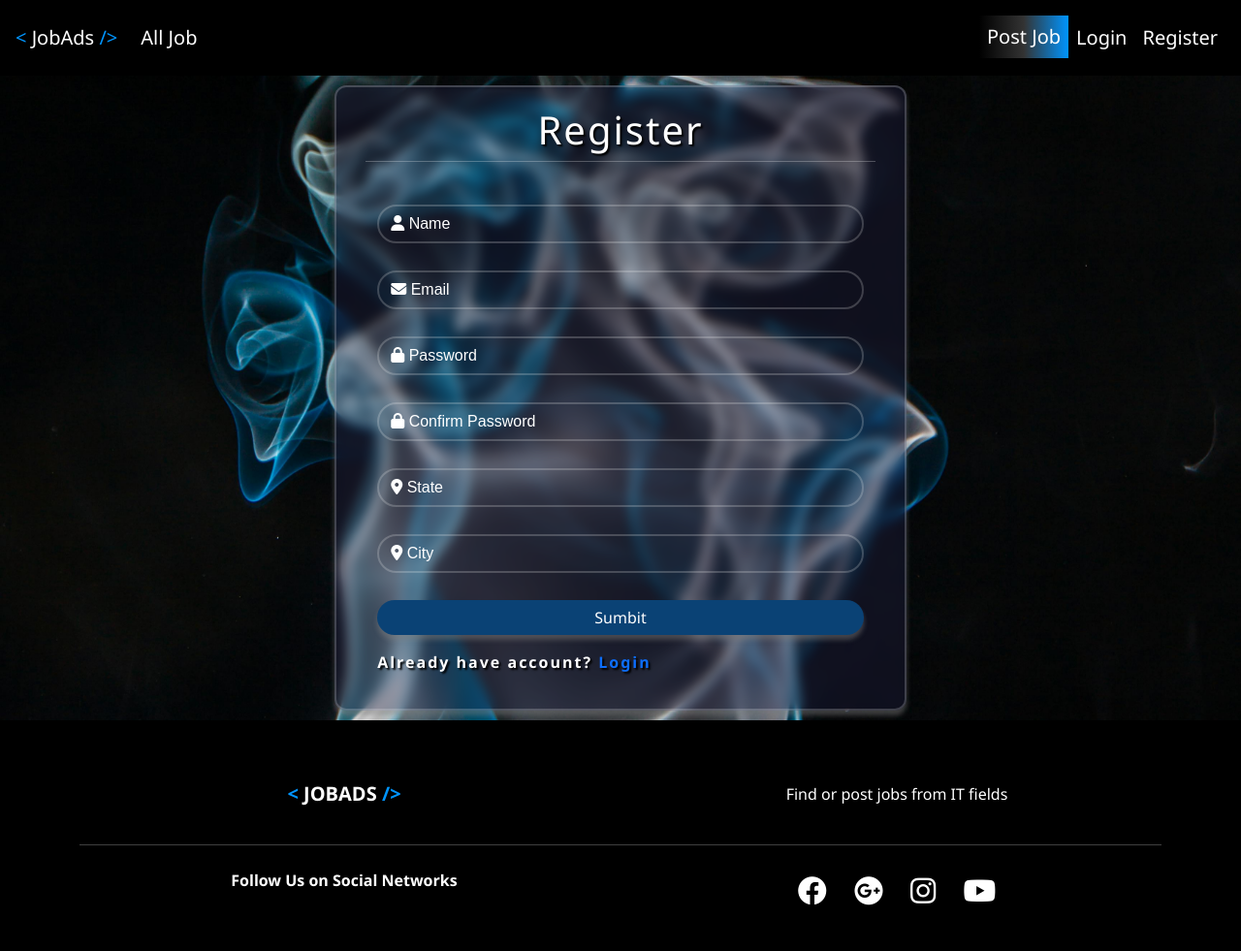
After one commit to antonijevicevadragana/jobAds-php, a PHP site: page /auth/register in a window 1280 px wide. The commit adds this page. Shown: the whole page at 97% size. Run offline with PHP 8.4, Linux system fonts and the light colour scheme; a stand-in replaces the project's code that opens the database connection; some libraries are stand-ins or nearby versions.

Commit message:
User view and controller

```diff
--- /dev/null
+++ b/App/controllers/UserController.php
@@ -0,0 +1,32 @@
+<?php
+
+namespace App\Controllers;
+
+use Framework\Database;
+use Framework\Validation;
+
+class UserController
+{
+    protected $db;
+    public function __construct()
+    {
+        $config = require basePath('config/db.php');
+        $this->db = new Database($config);
+    }
+
+    /**
+     * Show log in page
+     * @return vodi
+     */
+    public function login() {
+        loadView('users/login');
+    }
+
+    /**
+     * Shoe register page
+     */
+
+    public function create() {
+        loadView('users/create');
+    }
+}
--- a/App/views/partials/nav.php
+++ b/App/views/partials/nav.php
@@ -17,10 +17,10 @@
                 <a href="/listings/create" class="nav-link fs-5 btnPostJob">Post Job</a>
             </li>
             <li class="nav-item">
-                <a href="" class="nav-link fs-5">Login</a>
+                <a href="/auth/login" class="nav-link fs-5">Login</a>
             </li>
             <li class="nav-item">
-                <a href="" class="nav-link fs-5">Register</a>
+                <a href="/auth/register" class="nav-link fs-5">Register</a>
             </li>
         </ul>
     </div>
--- /dev/null
+++ b/App/views/users/create.view.php
@@ -0,0 +1,47 @@
+<?php
+loadPartials('head');
+loadPartials('nav');
+?>
+<section class="formContainer login">
+    <div class="content">
+        <div class="row justify-content-center frame">
+            <h1 class="text-center">Register</h1>
+            <hr>
+            <form method="POST" action="">
+            <div class="input-box">
+                    <input type="text" class="form-control" name="name" value="" placeholder="&#xf007; Name" style="font-family: Arial, FontAwesome">
+                </div>
+            <div class="input-box">
+                    <input type="email" class="form-control" name="email" value="" placeholder="&#xf0e0; Email" style="font-family: Arial, FontAwesome">
+                </div>
+
+                <div class="input-box">
+                    <input type="password" class="form-control" name="password" value="" placeholder="&#xf023; Password" style="font-family: Arial, FontAwesome">
+                </div>
+
+                <div class="input-box">
+                    <input type="password" class="form-control" name="con_password" value="" placeholder="&#xf023; Confirm Password" style="font-family: Arial, FontAwesome">
+                </div>
+                <div class="input-box">
+                    <input type="text" class="form-control" name="state" value="" placeholder="&#xf3c5; State" style="font-family: Arial, FontAwesome">
+                </div>
+
+                <div class="input-box">
+                    <input type="text" class="form-control" name="city" value="" placeholder="&#xf3c5; City" style="font-family: Arial, FontAwesome">
+                </div>
+
+                <div class="d-grid">
+                    <button type="submit" class="btn formSubmit">
+                        Sumbit
+                    </button>
+                </div>
+                <p class="pt-3">Already have account? <a href="/auth/login">Login</a></p>
+            </form>
+        </div>
+    </div>
+</section>
+
+<?php
+loadPartials('footer');
+
+?>
--- a/public/css/style.css
+++ b/public/css/style.css
@@ -101,6 +101,10 @@ footer {
   box-sizing: border-box;
 }
 
+.login{
+  min-height: 67vh;
+}
+
 .frame {
   max-width: 800px;
   /* background: transparent; */
--- a/routes.php
+++ b/routes.php
@@ -4,11 +4,11 @@ $router->get('/', 'HomeController@index');
 $router->get('/listings', 'ListingController@index');
 $router->get('/listings/create', 'ListingController@create');
 $router->get('/listings/edit/{id}', 'ListingController@edit');
-
 $router->get('/listings/{id}', 'ListingController@show');
-
-
-
 $router->post('/listings', "ListingController@store");
 $router->put('/listings/{id}', "ListingController@update");
 $router->delete('/listings/{id}', 'ListingController@destroy');
+
+//USER
+$router->get('/auth/register', 'UserController@create');
+$router->get('/auth/login', 'UserController@login');
```
Also changed, not shown: App/views/users/login.view.php (added, +33 -0 lines).
